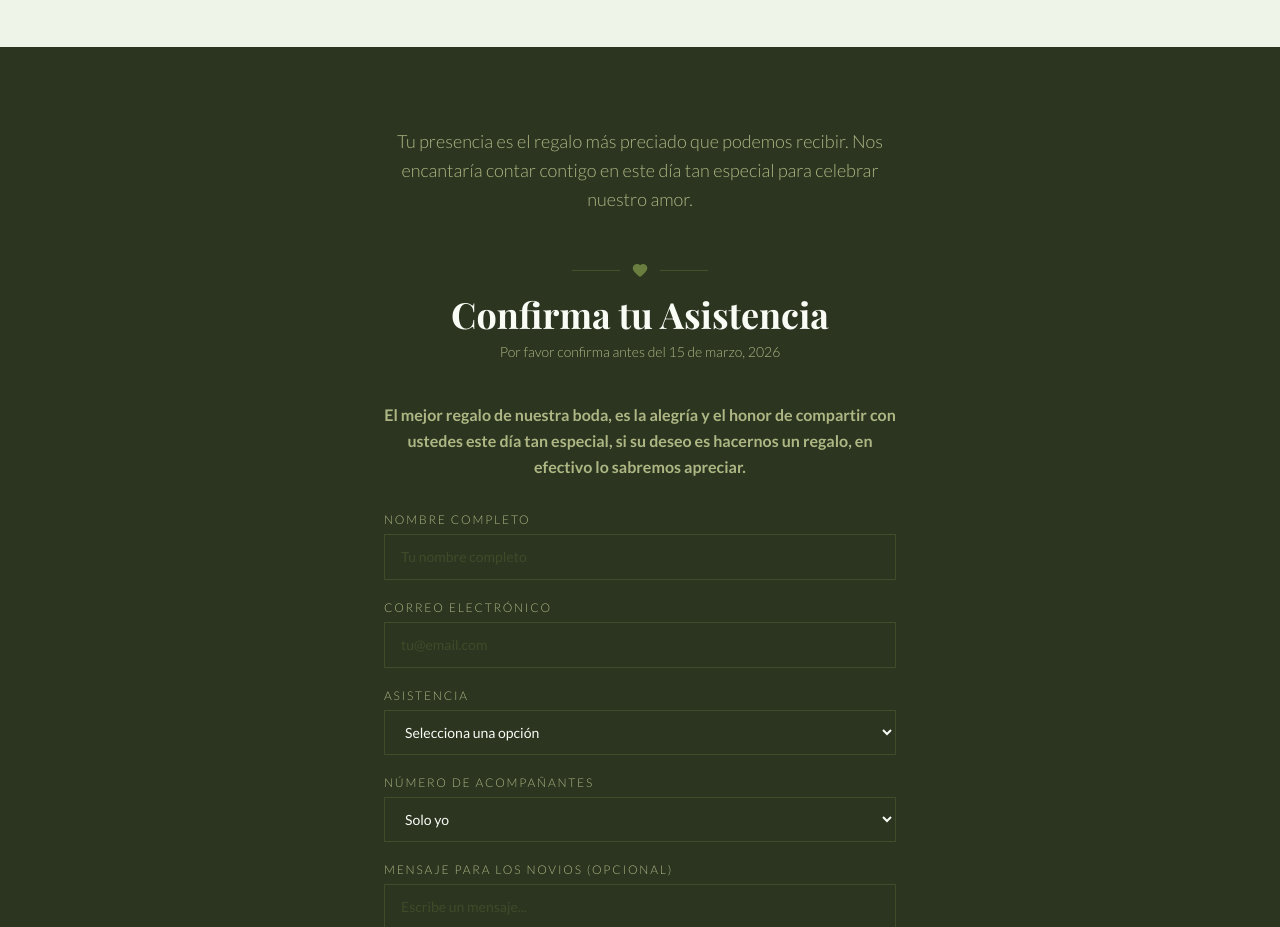
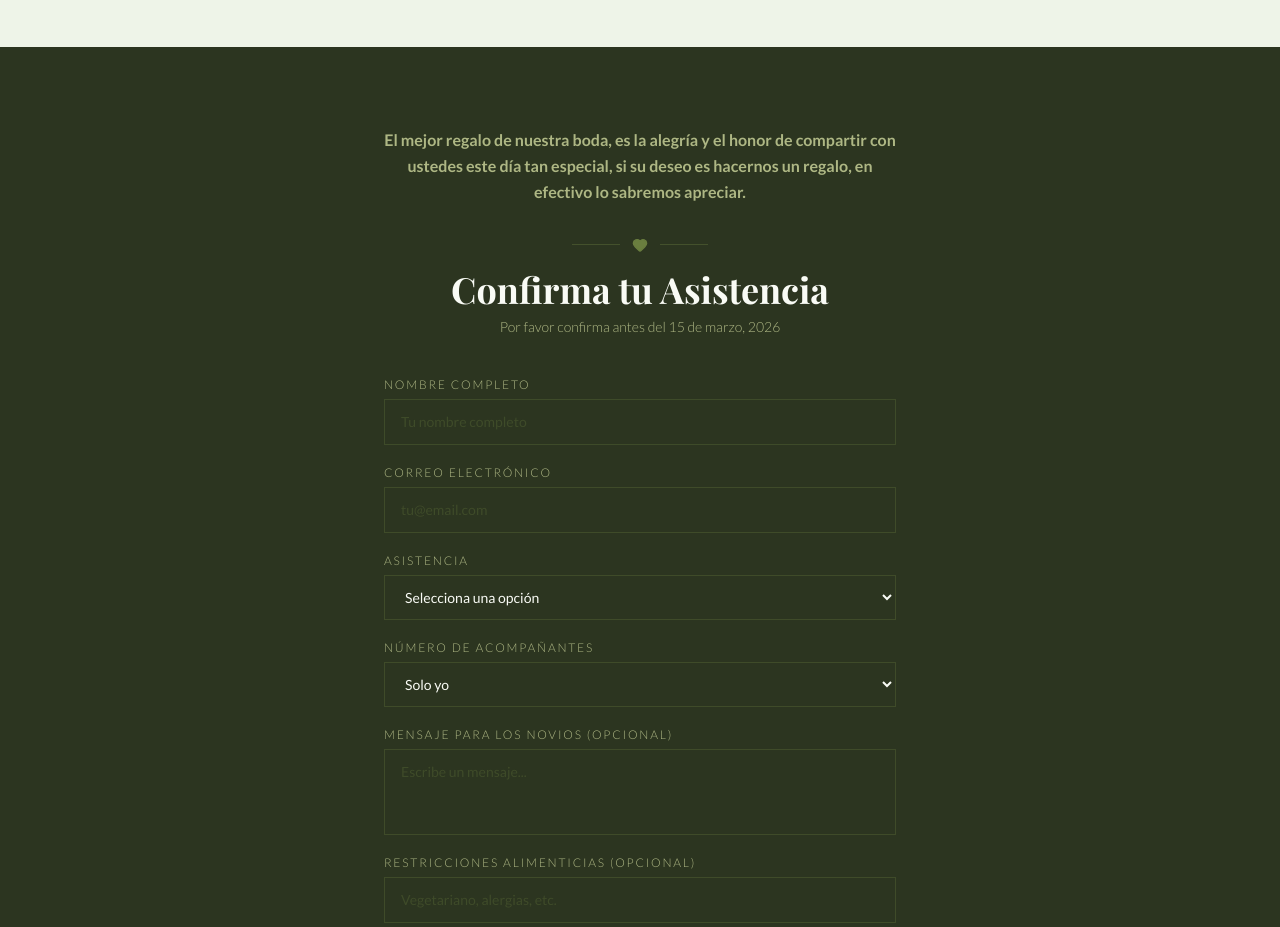
Before and after one commit to Leviathanthebug/Boda, a Next.js app: page / in a window 1280 px wide. Shown: the part 3260-4187 px from the top of the page. Built offline with nearby package versions, Linux system fonts and the light colour scheme; a web font is replaced by a local one.

Commit message:
Update rsvp-section.tsx

```diff
--- a/components/wedding/rsvp-section.tsx
+++ b/components/wedding/rsvp-section.tsx
@@ -54,11 +54,12 @@ export function RsvpSection() {
   return (
     <section id="rsvp" className="bg-foreground px-4 py-20">
       <div className="mx-auto max-w-lg">
-        {/* Sección de texto descriptiva */}
-        <div className="mb-12 text-center">
-          <p className="text-lg font-light leading-relaxed text-gold-light">
-            Tu presencia es el regalo más preciado que podemos recibir. Nos encantaría contar
-            contigo en este día tan especial para celebrar nuestro amor.
+
+        {/* Nueva sección de texto */}
+        <div className="mb-8 text-center">
+          <p style={{ fontWeight: 'bold' }} className="text-base font-light leading-relaxed text-gold-light">
+           El mejor regalo de nuestra boda, es la alegría y el honor de compartir con ustedes este día tan especial, si su deseo es hacernos un regalo, en efectivo lo sabremos apreciar.
+
           </p>
         </div>
 
@@ -73,14 +74,6 @@ export function RsvpSection() {
           </h2>
           <p className="text-sm font-light text-gold-light">
             Por favor confirma antes del 15 de marzo, 2026
-          </p>
-        </div>
-
-        {/* Nueva sección de texto */}
-        <div className="mb-8 text-center">
-          <p style={{ fontWeight: 'bold' }} className="text-base font-light leading-relaxed text-gold-light">
-           El mejor regalo de nuestra boda, es la alegría y el honor de compartir con ustedes este día tan especial, si su deseo es hacernos un regalo, en efectivo lo sabremos apreciar.
-
           </p>
         </div>
 
```
